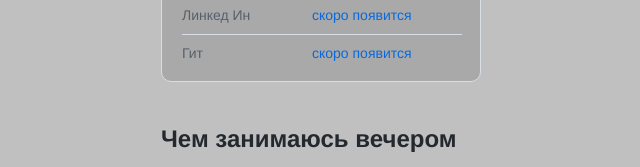
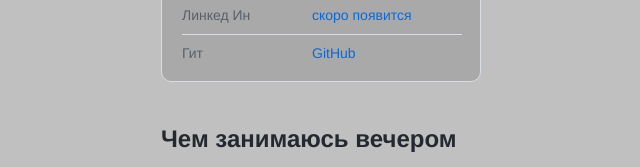
Before and after one commit to Ivan-Koenigsberg/---HTML-CSS, a plain HTML site: page index.html in a window 1280 px wide. Shown: the part 617-784 px from the top of the page, 319-959 px from the left. Drawn offline with Linux system fonts and the light colour scheme.

Commit message:
добавил гитхаб

```diff
--- a/index.html
+++ b/index.html
@@ -40,7 +40,7 @@
           </li>
           <li class="links__link">
             <p class="links__title">Гит</p>
-            <a class="linsk__link" href="http:///">скоро появится</a>
+            <a class="linsk__link" href="https://github.com/Ivan-Koenigsberg">GitHub</a>
           </li>
         </ul>
       </section>
```
